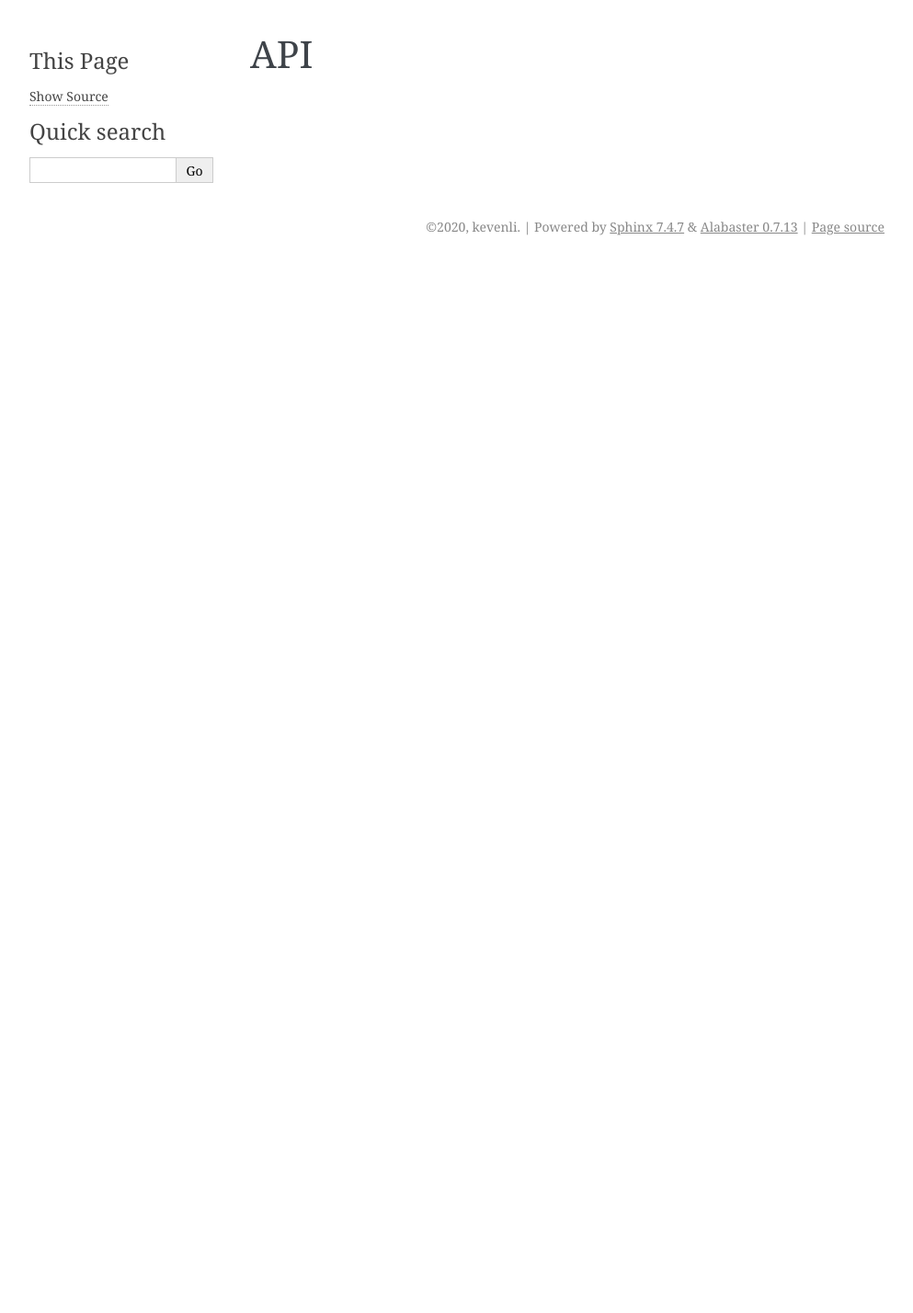
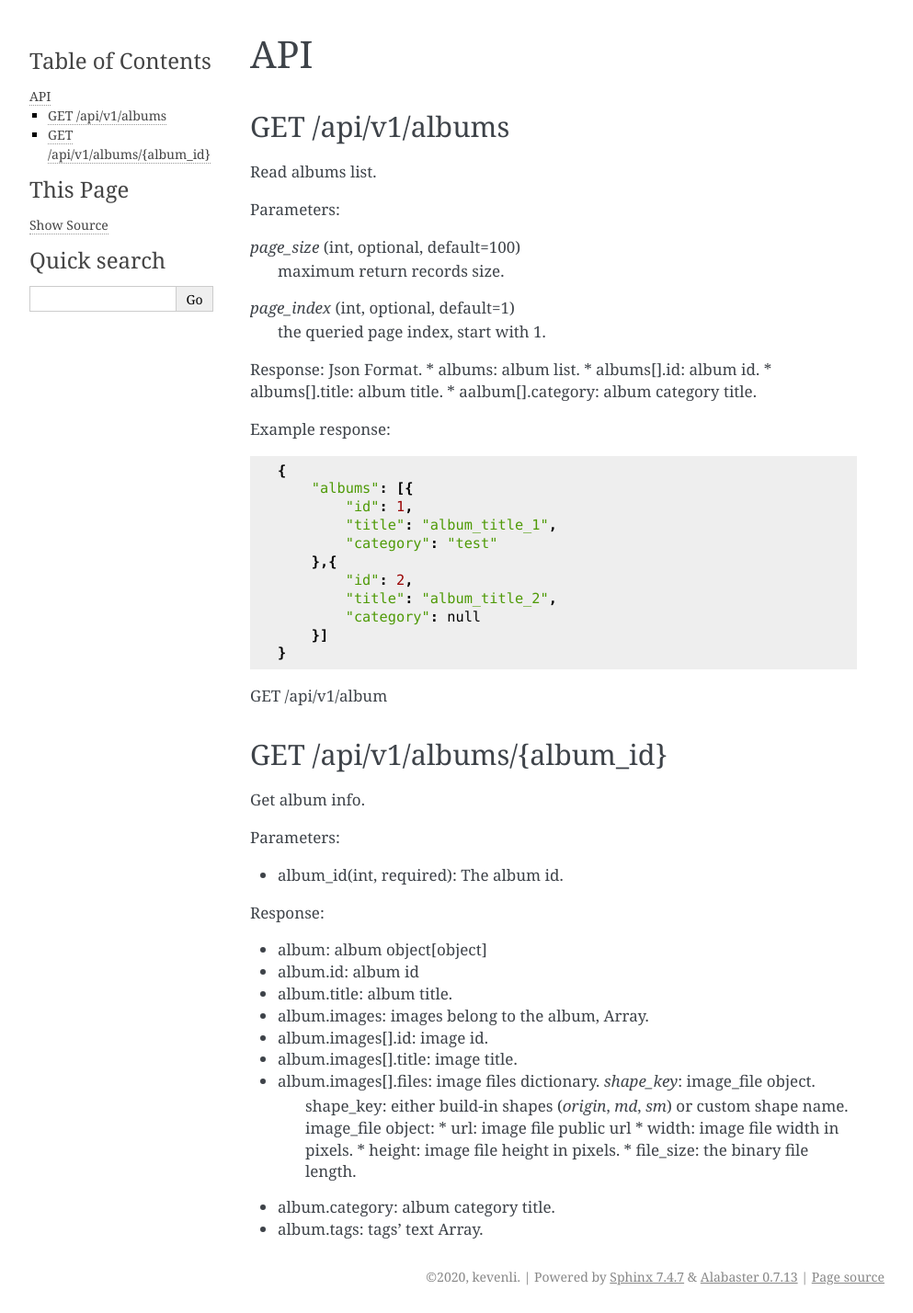
Before and after one commit to MarsWizard/imagebank, a Sphinx documentation site: the page built from docs/api.rst, in a window 1280 px wide. Shown: the whole page at 92% size, without its empty margins (148-1141 px from the left). Built offline with Sphinx 7.4.7, drawn with Linux system fonts in a browser that asks for light colours; before the commit the page ends 900 px from its top, so only the background shows below that.

Commit message:
update docs

```diff
--- a/docs/api.rst
+++ b/docs/api.rst
@@ -1,5 +1,64 @@
 .. _api:
 
-********
 API
-********
+===
+
+GET /api/v1/albums
+------------------
+Read albums list.
+
+Parameters:
+
+`page_size` (int, optional, default=100)
+    maximum return records size.
+`page_index` (int, optional, default=1)
+    the queried page index, start with 1.
+
+Response:
+Json Format.
+* albums: album list.
+* albums[].id: album id.
+* albums[].title: album title.
+* aalbum[].category: album category title.
+
+Example response::
+
+    {
+        "albums": [{
+            "id": 1,
+            "title": "album_title_1",
+            "category": "test"
+        },{
+            "id": 2,
+            "title": "album_title_2",
+            "category": null
+        }]
+    }
+
+GET /api/v1/album
+
+GET /api/v1/albums/{album_id}
+-------------------
+Get album info.
+
+Parameters:
+
+* album_id(int, required): The album id.
+
+Response:
+
+* album: album object[object]
+* album.id: album id
+* album.title: album title.
+* album.images: images belong to the album, Array.
+* album.images[].id: image id.
+* album.images[].title: image title.
+* album.images[].files: image files dictionary. `shape_key`: image_file object.
+    shape_key: either build-in shapes (`origin`, `md`, `sm`) or custom shape name.
+    image_file object:
+    * url: image file public url
+    * width: image file width in pixels.
+    * height: image file height in pixels.
+    * file_size: the binary file length.
+* album.category: album category title.
+* album.tags: tags' text Array.
```
